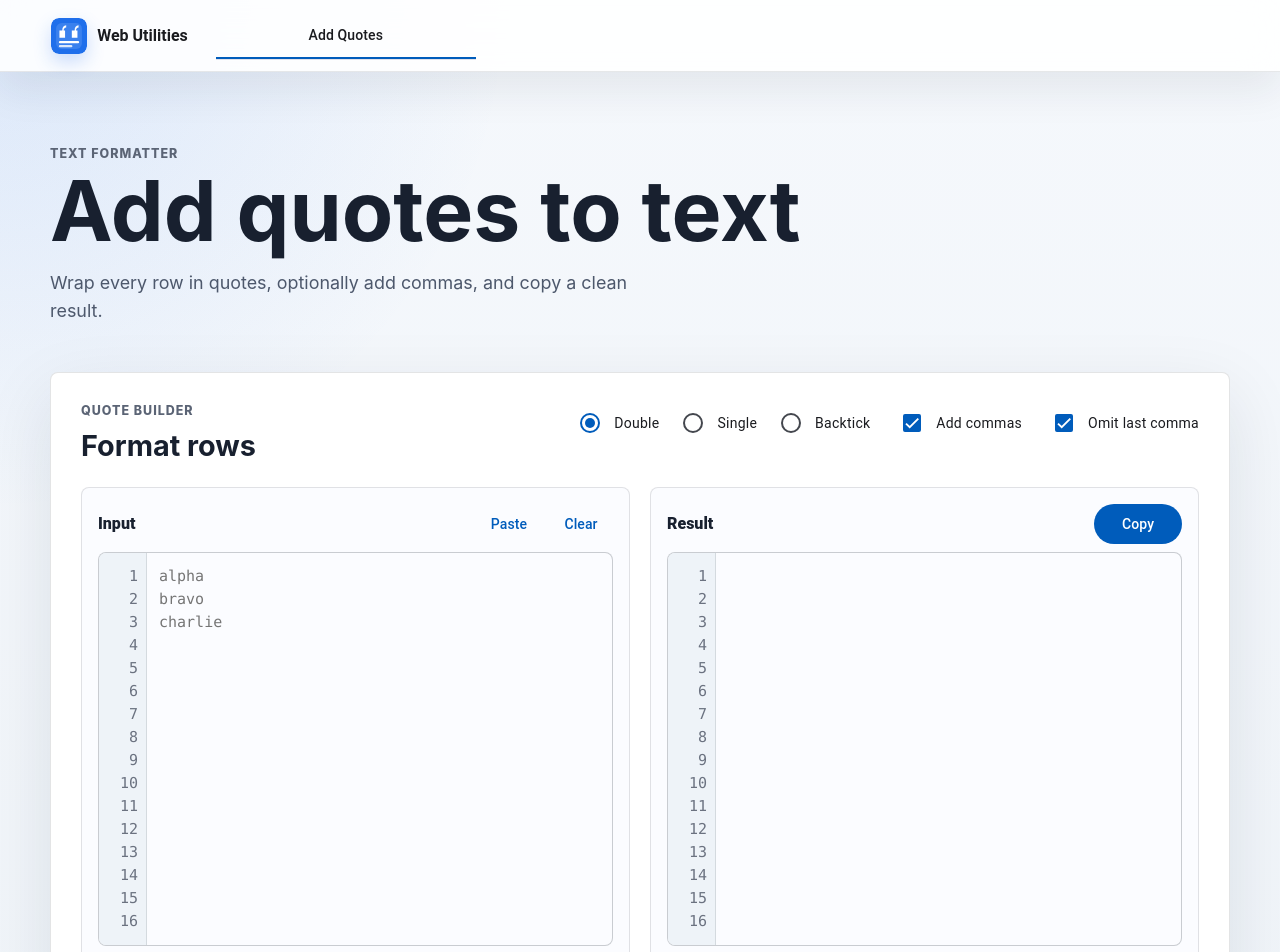
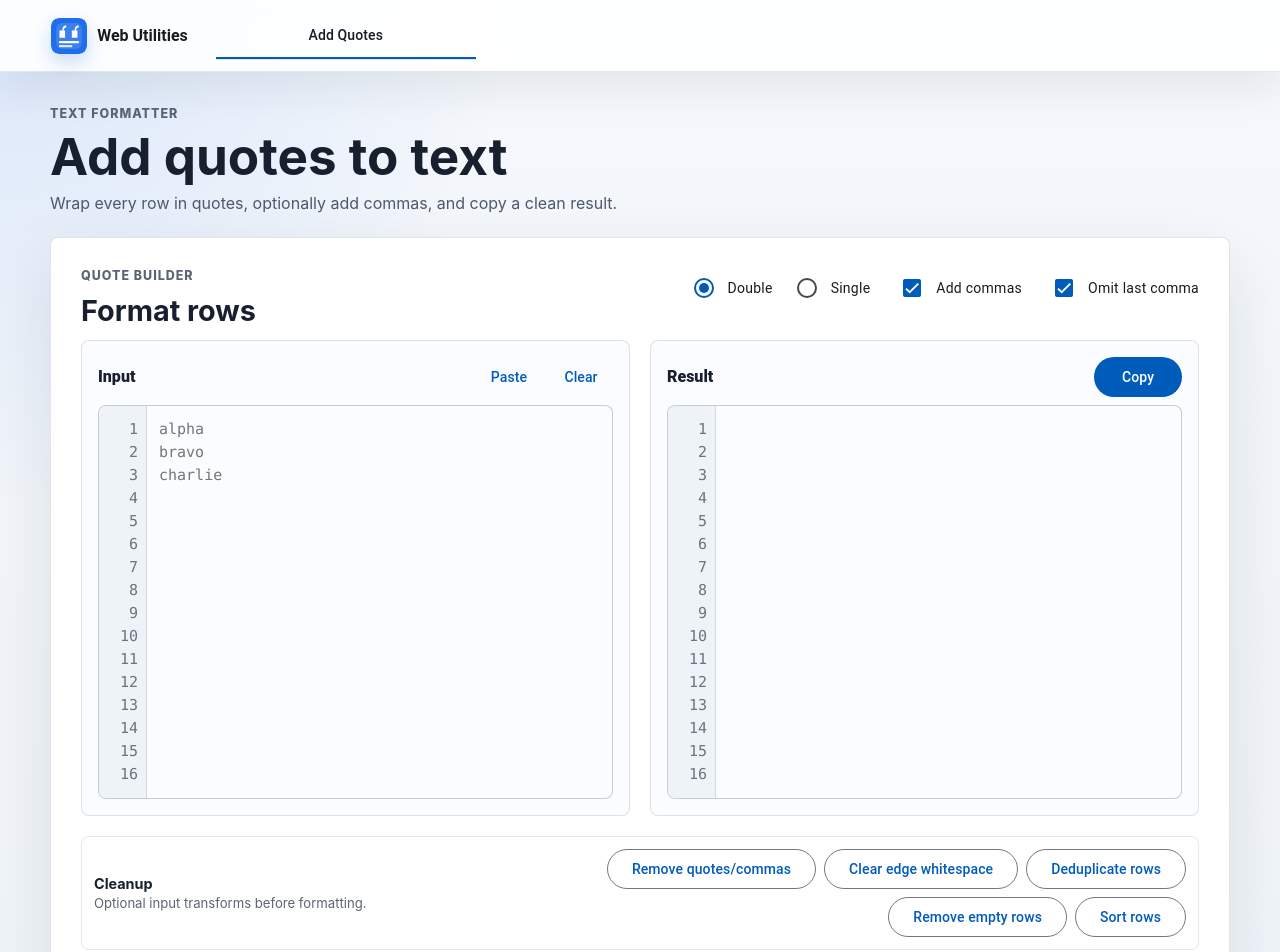
Before and after one commit to agentdata/web-utilities, an Angular app: page / in a window 1280 px wide. Shown: the top 952 px of the page. Built offline with nearby package versions, Linux system fonts and the light colour scheme.

Commit message:
- Implement remove empty rows feature and enhance input insights

```diff
--- a/src/app/app.html
+++ b/src/app/app.html
@@ -38,7 +38,6 @@
         >
           <mat-radio-button value="double">Double</mat-radio-button>
           <mat-radio-button value="single">Single</mat-radio-button>
-          <mat-radio-button value="backtick">Backtick</mat-radio-button>
         </mat-radio-group>
 
         <mat-checkbox
@@ -160,6 +159,9 @@
         <button mat-stroked-button type="button" (click)="deduplicateRows()">
           Deduplicate rows
         </button>
+        <button mat-stroked-button type="button" (click)="removeEmptyRows()">
+          Remove empty rows
+        </button>
         <button mat-stroked-button type="button" (click)="sortRows()">
           Sort rows
         </button>
@@ -176,6 +178,19 @@
           }
         </div>
         <span>Use Clear edge whitespace to fix.</span>
+      </div>
+    }
+
+    @if (inputInsights().blankLineRows.length) {
+      <div class="input-warning" role="status">
+        <strong>Empty rows detected</strong>
+        <span>Rows:</span>
+        <div class="row-chip-list" aria-label="Empty rows">
+          @for (rowNumber of inputInsights().blankLineRows; track rowNumber) {
+            <span class="row-chip">{{ rowNumber }}</span>
+          }
+        </div>
+        <span>Use Remove empty rows to fix.</span>
       </div>
     }
 
--- a/src/app/app.scss
+++ b/src/app/app.scss
@@ -54,20 +54,20 @@
 .page-shell {
   width: min(1180px, calc(100% - 32px));
   margin: 0 auto;
-  padding: 58px 0 40px;
+  padding: 28px 0 16px;
 }
 
 .hero {
   display: flex;
   align-items: end;
-  min-height: 220px;
-  padding: 16px 0 46px;
+  min-height: auto;
+  padding: 6px 0 22px;
 
   h1 {
     max-width: 760px;
     margin: 0;
-    font-size: clamp(2.5rem, 8vw, 5.25rem);
-    line-height: 0.95;
+    font-size: clamp(2rem, 4vw, 3.25rem);
+    line-height: 1;
     letter-spacing: 0;
   }
 }
@@ -83,10 +83,10 @@
 
 .lede {
   max-width: 620px;
-  margin: 18px 0 0;
+  margin: 10px 0 0;
   color: #4d586c;
-  font-size: 1.12rem;
-  line-height: 1.6;
+  font-size: 1rem;
+  line-height: 1.45;
 }
 
 .tool-surface {
@@ -102,7 +102,7 @@
   grid-template-columns: minmax(220px, 1fr) auto;
   gap: 24px;
   align-items: start;
-  margin-bottom: 24px;
+  margin-bottom: 12px;
 
   h2 {
     margin: 0;
@@ -344,7 +344,7 @@ mat-card-title {
 }
 
 .site-footer {
-  padding: 36px 16px 44px;
+  padding: 16px 16px 28px;
   color: #5b6475;
   font-size: 0.95rem;
 }
@@ -356,7 +356,7 @@ mat-card-title {
   align-items: end;
   width: min(1180px, calc(100% - 32px));
   margin: 0 auto;
-  padding-top: 24px;
+  padding-top: 16px;
   border-top: 1px solid rgba(24, 32, 47, 0.12);
 
   strong {
--- a/src/app/app.ts
+++ b/src/app/app.ts
@@ -19,12 +19,11 @@ import { MatTabsModule } from '@angular/material/tabs';
 import { MatToolbarModule } from '@angular/material/toolbar';
 import { MatTooltipModule } from '@angular/material/tooltip';
 
-type QuoteType = 'double' | 'single' | 'backtick';
+type QuoteType = 'double' | 'single';
 
 const QUOTE_BY_TYPE: Record<QuoteType, string> = {
   double: '"',
   single: "'",
-  backtick: '`',
 };
 
 @Component({
@@ -176,6 +175,30 @@ export class App {
     );
   }
 
+  protected removeEmptyRows(): void {
+    let removedRows = 0;
+
+    this.inputText.update((value) =>
+      value
+        .split(/\r?\n/)
+        .filter((row) => {
+          if (!row.trim()) {
+            removedRows += 1;
+            return false;
+          }
+
+          return true;
+        })
+        .join('\n'),
+    );
+
+    this.showMessage(
+      removedRows
+        ? `Removed ${removedRows} empty row${removedRows === 1 ? '' : 's'}.`
+        : 'No empty rows found.',
+    );
+  }
+
   protected sortRows(): void {
     this.inputText.update((value) =>
       value
@@ -198,11 +221,13 @@ export class App {
 
   private getInputInsights(): {
     blankLines: number;
+    blankLineRows: number[];
     duplicateRows: number;
     whitespaceRows: number[];
   } {
     const rows = this.inputText().split(/\r?\n/);
     const seen = new Map<string, number>();
+    const blankLineRows: number[] = [];
     const whitespaceRows: number[] = [];
     let blankLines = 0;
     let duplicateRows = 0;
@@ -213,6 +238,7 @@ export class App {
       if (!trimmed) {
         if (row.length > 0 || rows.length > 1) {
           blankLines += 1;
+          blankLineRows.push(index + 1);
         }
         return;
       }
@@ -230,6 +256,7 @@ export class App {
 
     return {
       blankLines,
+      blankLineRows,
       duplicateRows,
       whitespaceRows,
     };
```
